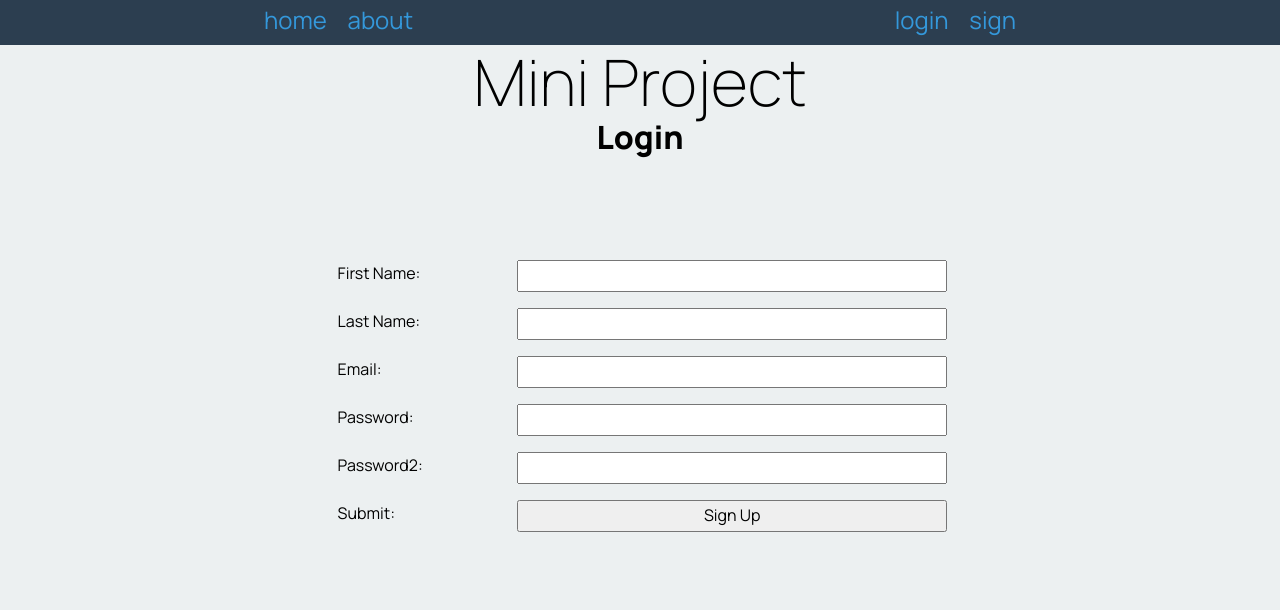
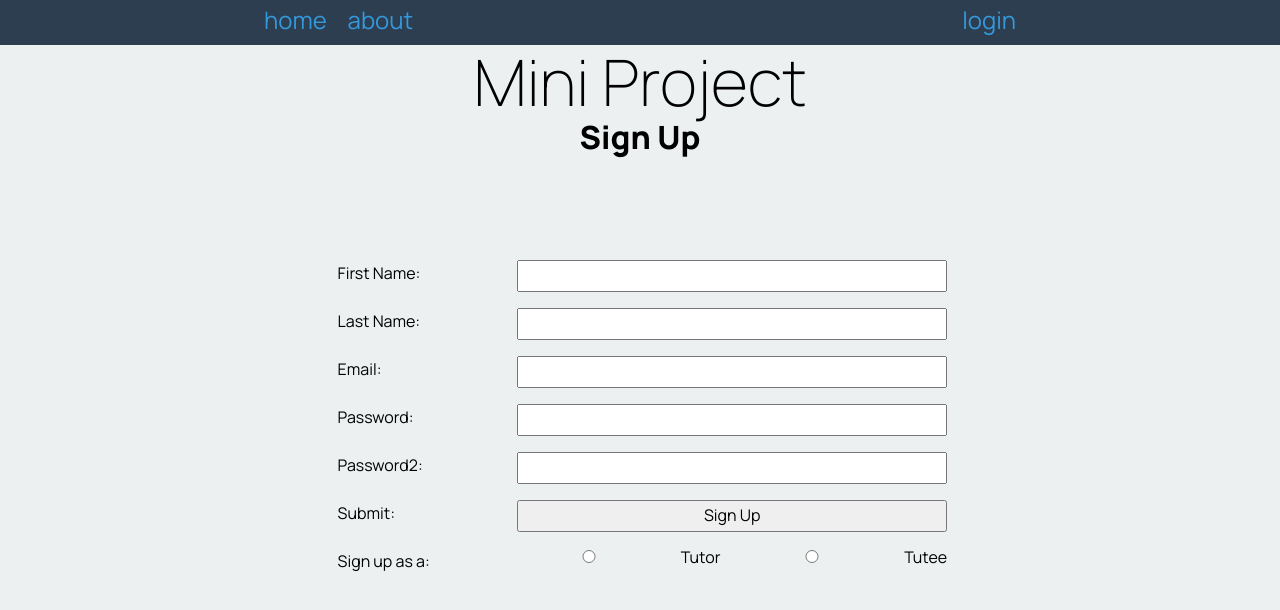
Before and after one commit to JammyWammy12/Mini-Project, a Flask app: page /sign in a window 1280 px wide. Shown: the top 610 px of the page. Run offline with Flask 3, Linux system fonts and the light colour scheme.

Commit message:
I add when you sign up, you can choose to be Tutor or Tutee. And it gets added to the database, like email and password.

```diff
--- a/app.py
+++ b/app.py
@@ -28,6 +28,7 @@ def render_sign_page():
         email = request.form.get('user_email').lower().strip()
         password = request.form.get('user_password')
         password2 = request.form.get('user_password2')
+        user_class = request.form.get('user_role')  # Retrieve selected role
 
         if password != password2:
             return redirect("/sign?error=passwords+do+not+match")
@@ -38,8 +39,8 @@ def render_sign_page():
         con = connect_database(DATABASE)
         if con:
             cur = con.cursor()
-            query_insert = "INSERT INTO user (first_name, last_name, email, password) VALUES (?, ?, ?, ?)"
-            cur.execute(query_insert, (fname, lname, email, password))
+            query_insert = "INSERT INTO user (first_name, last_name, email, password, class) VALUES (?, ?, ?, ?, ?)"
+            cur.execute(query_insert, (fname, lname, email, password, user_class))
             con.commit()
             con.close()
             return redirect("/login")  # Redirect to login page after signing up
--- a/templates/base.html
+++ b/templates/base.html
@@ -24,7 +24,7 @@
 
          <div class="sign-login">
              <a href="/login">login</a>
-             <a href="/sign">sign</a>
+
 
          </div>
     </div>
--- a/templates/sign.html
+++ b/templates/sign.html
@@ -1,6 +1,6 @@
 {% extends "base.html" %}
 
-{% block pageheading %}Login{% endblock %}
+{% block pageheading %}Sign Up{% endblock %}
 
 {% block main %}
     <form class = "myform" method="post">
@@ -36,6 +36,17 @@
             <div class = "form-element"> <input type = "submit" value="Sign Up" required> </div>
         </div>
 
+        <div class="form-group">
+                    <div class="form-label">Sign up as a:</div>
+                    <div class="form-element" style="display: flex; gap: 20px; align-items: center;">
+                        <input type="radio" id="tutor" name="user_role" value="tutor" required>
+                        <label for="tutor">Tutor</label>
+
+                        <input type="radio" id="tutee" name="user_role" value="tutee" required>
+                        <label for="tutee">Tutee</label>
+                    </div>
+            </div>
+
 
 
 
```
Also changed, not shown: templates/Sessions.html (added, +10 -0 lines), identifier.sqlite, 1 other file.
